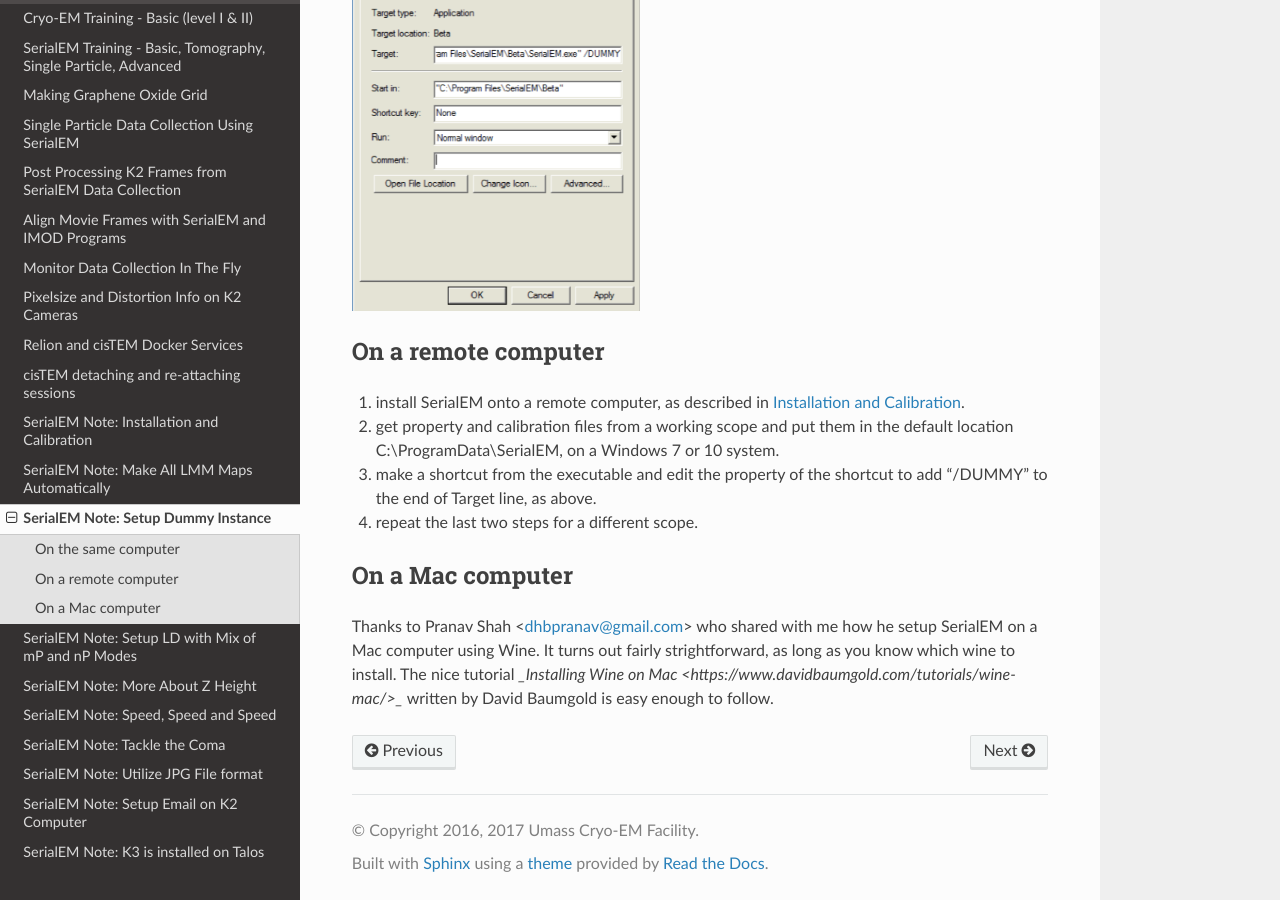
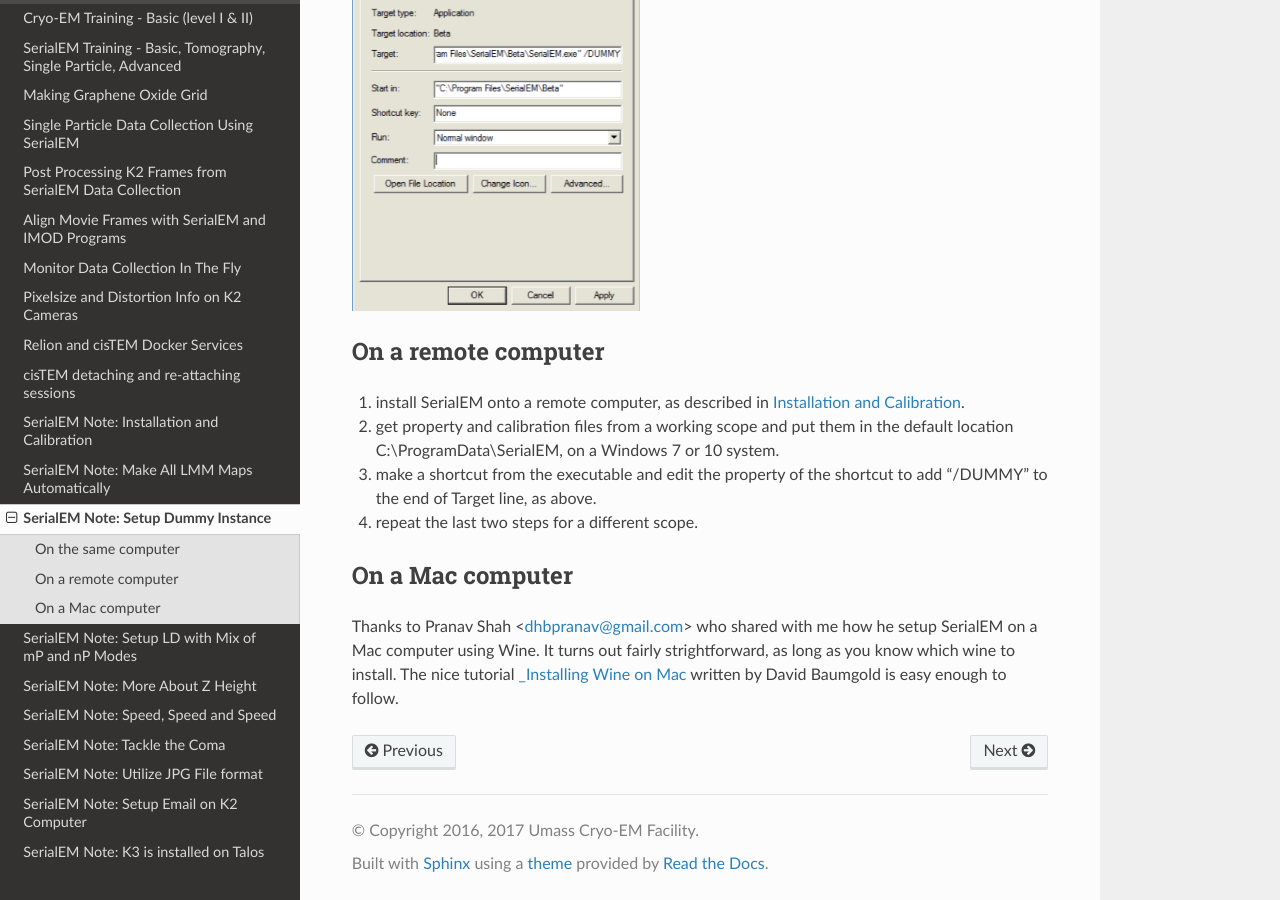
Before and after one commit to xuchen66/sphinx-emdocs, a Sphinx documentation site: the page built from source/serialEM-note-setup-dummy.rst, in a window 1280 px wide and 900 px high, scrolled down 752 px. Built offline with Sphinx 7.4.7 and the Read the Docs theme 2.0.0, drawn with Linux system fonts in a browser that asks for light colours; pages that are not in the unit, such as notebooks, are missing from menus.

Commit message:
Update serialEM-note-setup-dummy.rst

```diff
--- a/source/serialEM-note-setup-dummy.rst
+++ b/source/serialEM-note-setup-dummy.rst
@@ -51,4 +51,4 @@ On a Mac computer
 -----------------
 
 Thanks to Pranav Shah <dhbpranav@gmail.com> who shared with me how he setup SerialEM on a Mac computer using Wine. It turns out
-fairly strightforward, as long as you know which wine to install. The nice tutorial `_Installing Wine on Mac <https://www.davidbaumgold.com/tutorials/wine-mac/>_` written by David Baumgold is easy enough to follow.
+fairly strightforward, as long as you know which wine to install. The nice tutorial `_Installing Wine on Mac <https://www.davidbaumgold.com/tutorials/wine-mac/>`_ written by David Baumgold is easy enough to follow.
```
